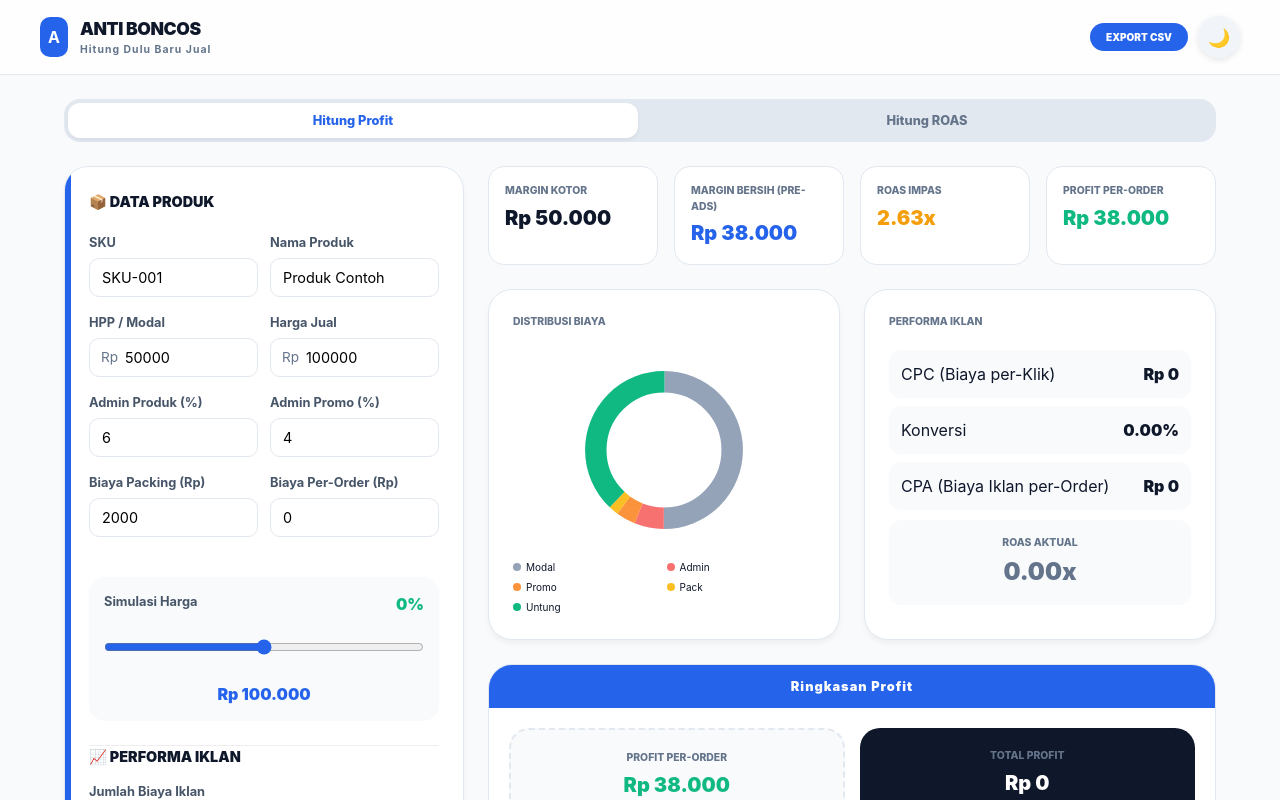
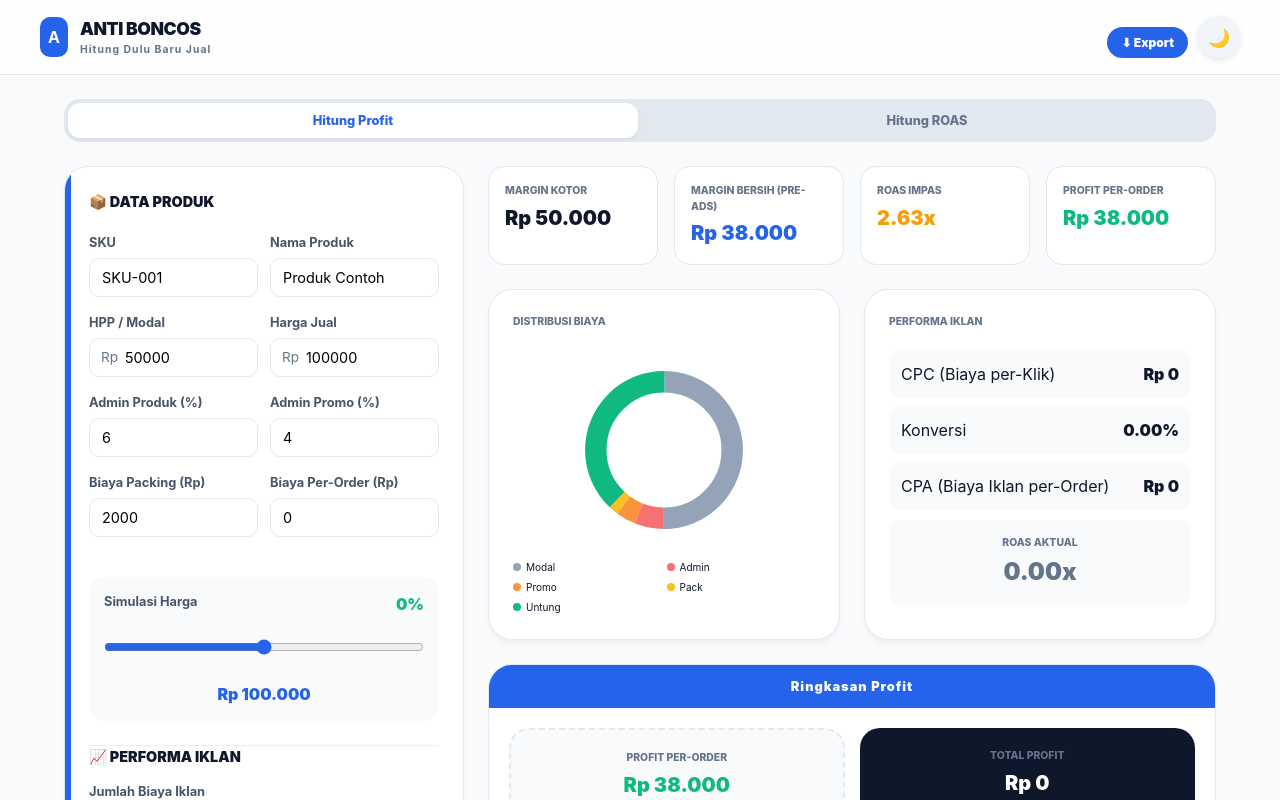
Before and after one commit to udinsyafius-ai/anti-boncos-tools, a website: page app.html in a window 1280 px wide. Shown: the top 800 px of the page. Drawn offline with Linux system fonts and the light colour scheme; sample sign-in values are in the browser's storage.

Commit message:
Update app.html

```diff
--- a/app.html
+++ b/app.html
@@ -333,6 +333,16 @@ background:#020617;
 .text-success { color: var(--success); }
 .text-danger { color: var(--danger); }
 
+/* --- EXPORT BUTTON --- */
+.export-btn{
+display:flex;
+align-items:center;
+gap:6px;
+padding:8px 14px;
+font-size:12px;
+width:auto;
+}
+
 /* --- DARK MODE TOGGLE --- */
 .theme-toggle{
 width:42px;
@@ -362,7 +372,7 @@ color:#fff;
 </head>
 <body>
 
-    <header>
+<header>
 
 <div class="header-container">
 
@@ -379,8 +389,8 @@ color:#fff;
 
 <div style="display:flex;align-items:center;gap:10px;">
 
-<button class="btn-primary" style="width:auto;padding:8px 16px;margin:0;font-size:10px;" onclick="exportCSV()">
-EXPORT CSV
+<button class="btn-primary export-btn" onclick="exportCSV()">
+⬇ Export
 </button>
 
 <button id="themeToggle" class="theme-toggle" onclick="toggleTheme()">
@@ -392,7 +402,6 @@ EXPORT CSV
 </div>
 
 </header>
-
     <div class="tabs-nav">
         <div class="tabs-container">
             <button class="tab-btn active" onclick="switchTab('profit')">Hitung Profit</button>
```
